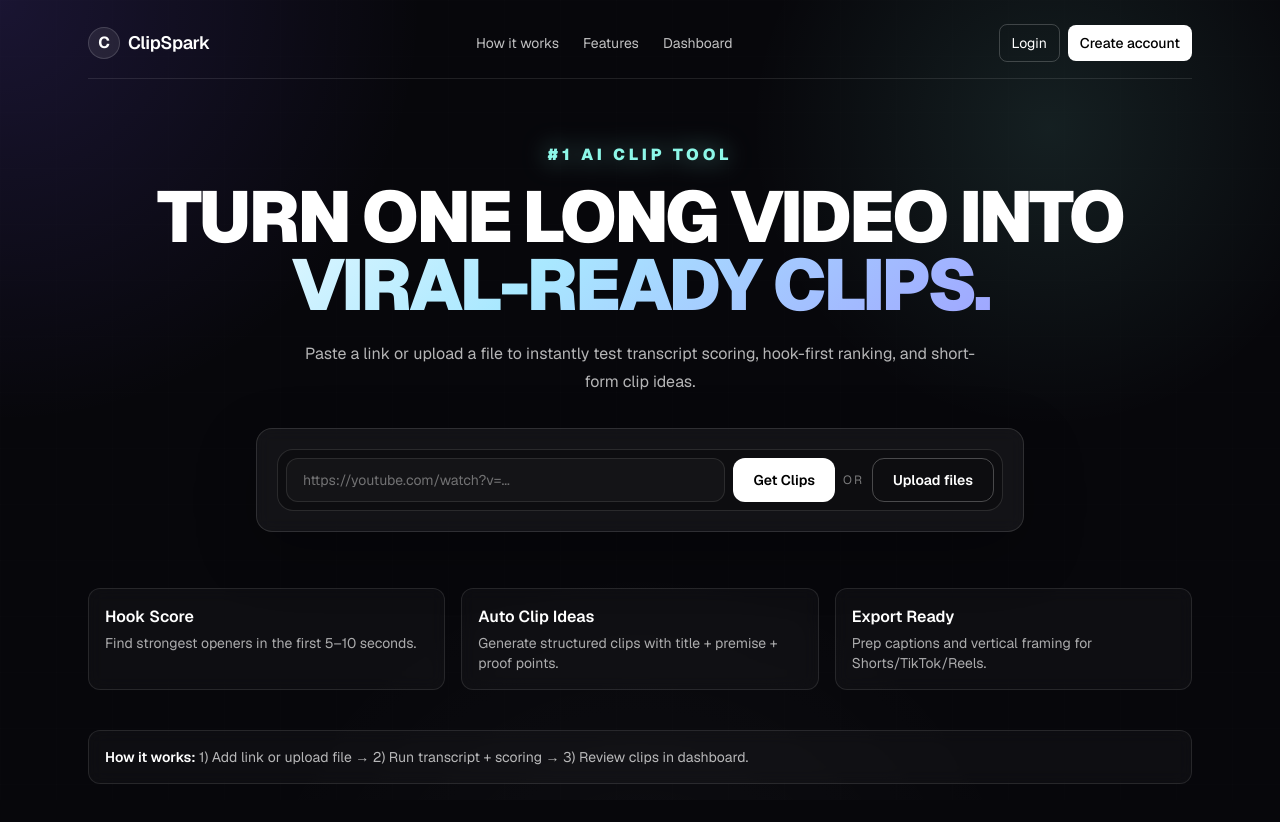
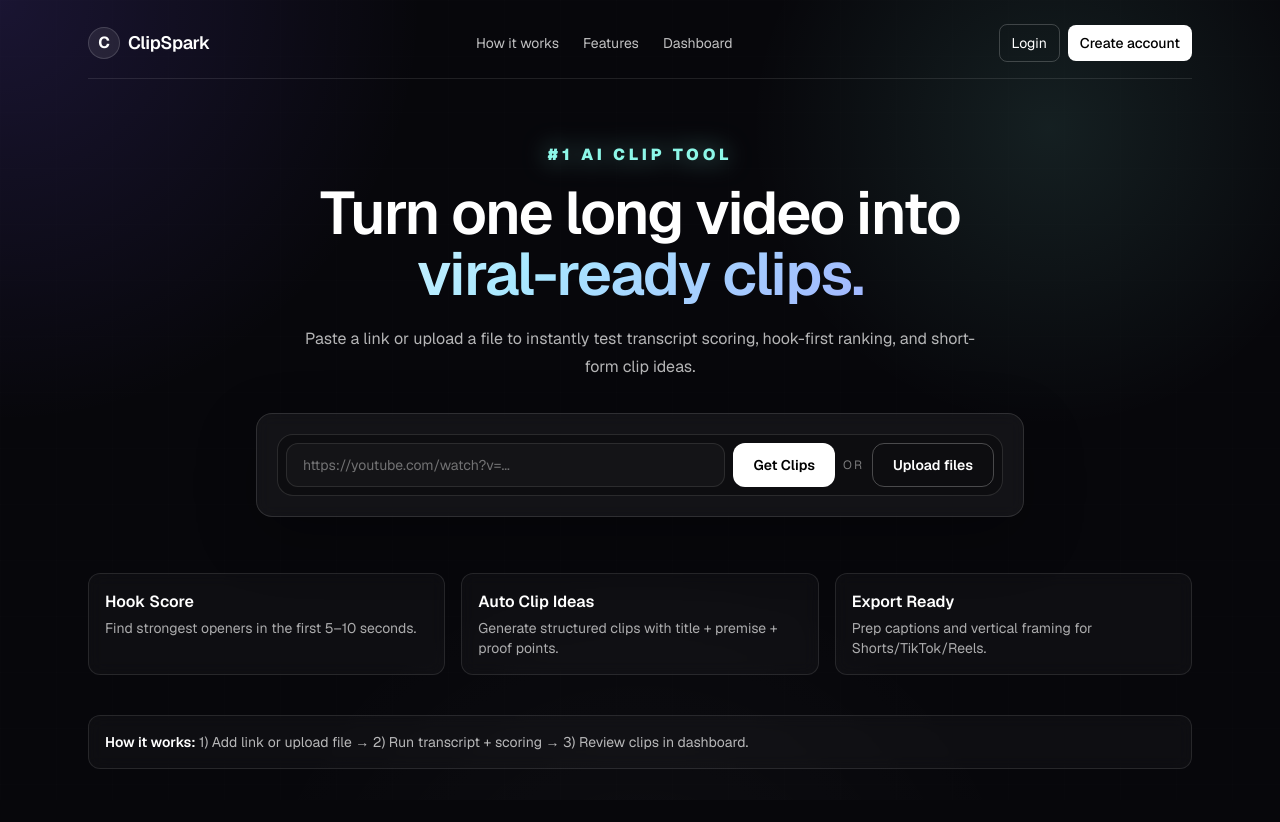
Before and after one commit to Duychinni/animecut, a Next.js app: page / in a window 1280 px wide. Shown: the top 822 px of the page. Built offline with nearby package versions, Linux system fonts and the light colour scheme; no server answers.

Commit message:
Refine hero headline weight and sizing

```diff
--- a/app/page.tsx
+++ b/app/page.tsx
@@ -212,7 +212,7 @@ export default function Home() {
 
         <section className="mx-auto mt-16 max-w-6xl text-center">
           <p className="text-sm font-black tracking-[0.24em] text-[#8DF7E8] drop-shadow-[0_0_12px_rgba(141,247,232,0.6)] md:text-base">#1 AI CLIP TOOL</p>
-          <h1 className="mt-4 text-5xl font-black uppercase leading-[0.95] tracking-[-0.04em] md:text-7xl">
+          <h1 className="mt-4 text-4xl font-semibold leading-[1.02] tracking-[-0.03em] md:text-6xl">
             Turn one long video into
             <span className="block bg-[linear-gradient(135deg,#ffffff_0%,#a9e8ff_40%,#9b8cff_100%)] bg-clip-text text-transparent">
               viral-ready clips.
```
